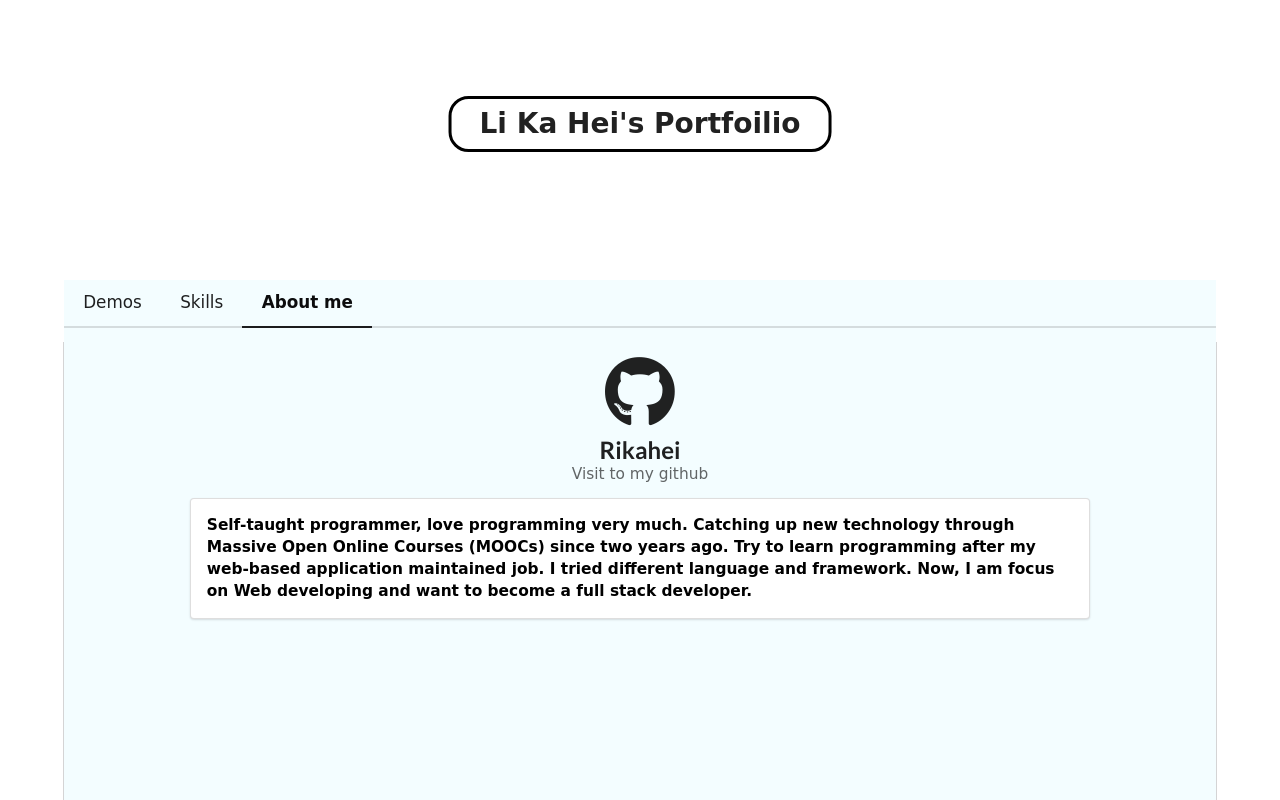
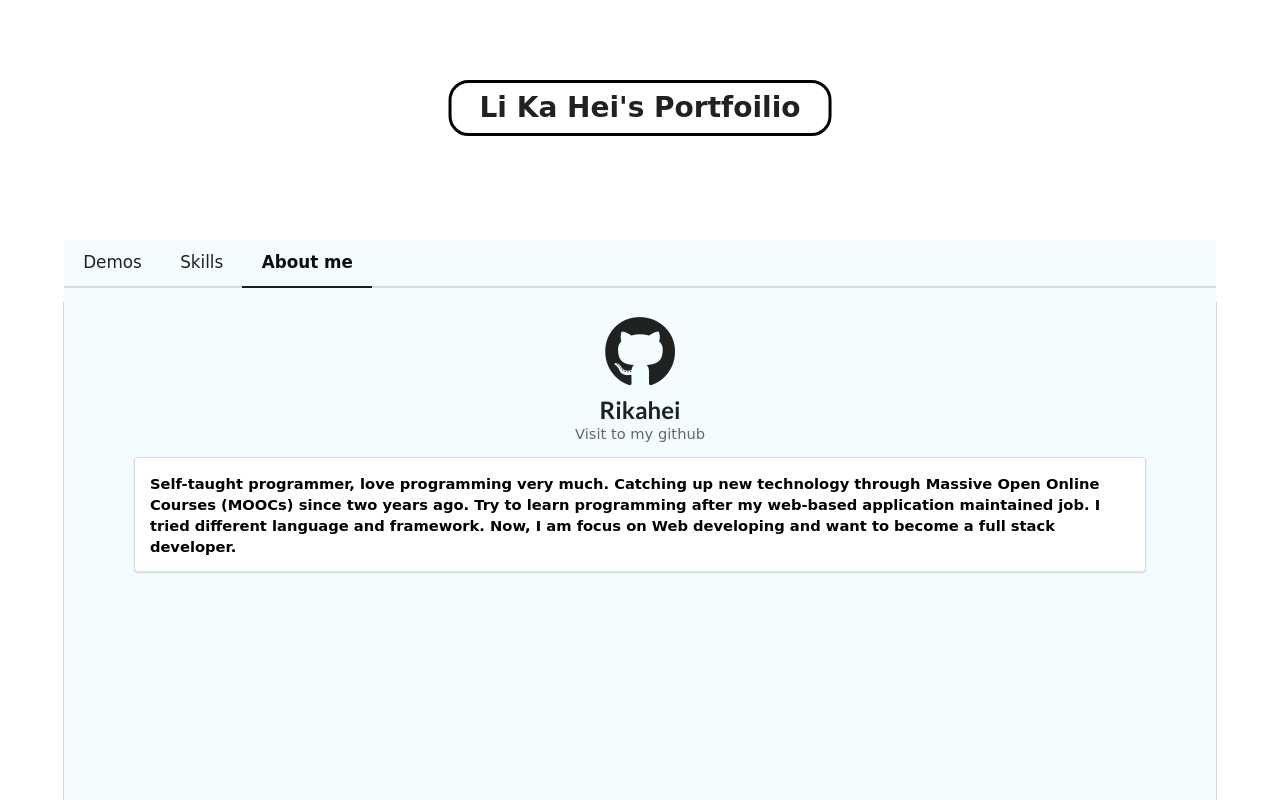
Before and after one commit to Rikahei/rikahei.github.io, a website: page index.html in a window 1280 px wide. Drawn offline with nearby package versions, Linux system fonts and the light colour scheme; a script that the page names is missing; a web font is replaced by a local one.

Commit message:
revise css

```diff
--- a/css/index.css
+++ b/css/index.css
@@ -2,7 +2,7 @@
 
 body {
   margin: 0;
-  /*overflow: hidden;*/
+  overflow: hidden;
   text-align: center;
   font-family: 'Dekko', cursive;
 }
@@ -30,7 +30,7 @@ a.item {
   left: 5%;
   right: 5%;
   width: 90%;
-  height: 65%;
+  height: 70%;
   bottom: 0px;
   background: rgba(232, 251, 255, 0.5)
 }
@@ -53,7 +53,7 @@ a.item {
 }
 
 a.header, .sub.header, p {
-  font-size: 1.1rem !important;
+  font-size: 1.05rem !important;
   font-family: 'Dekko', cursive !important;
 }
 
@@ -66,7 +66,7 @@ h1 {
   position: fixed;
   left: 50%;
   transform: translate(-50%, 0);
-  top: 12%;
+  top: 10%;
   font-family: 'Finger Paint', cursive;
   font-size: 2rem;
   border: 3px solid black;
@@ -77,5 +77,5 @@ h1 {
 
 #aboutMe {
   margin: auto;
-  width: 80%;
+  width: 90%;
 }
--- a/index.html
+++ b/index.html
@@ -115,7 +115,7 @@
   <div class="ui bottom attached tab segment active" data-tab="third">
     <a href="https://github.com/Rikahei">
       <h2 class="ui icon header">
-        <i class="github icon huge"></i>
+        <i class="github icon"></i>
         <div class="content">
           Rikahei
           <div class="sub header">Visit to my github</div>
```
